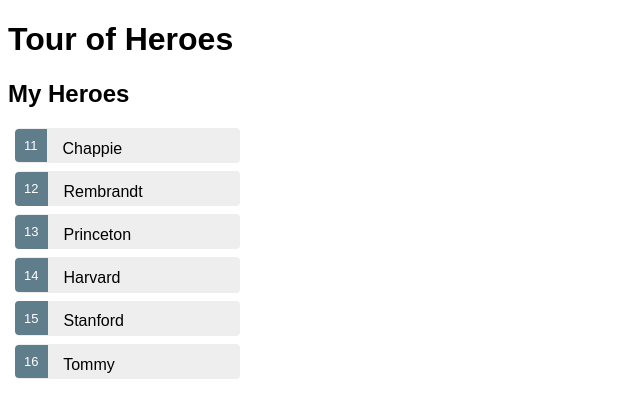
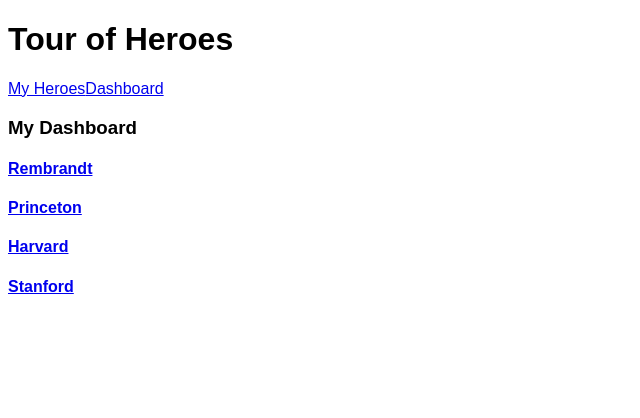
Before and after one commit to roggmatsz/AngularTutorial, an Angular app: page /dashboard in a window 1280 px wide. Shown: the top 418 px of the page, without its empty margins (0-640 px from the left). Built offline with nearby package versions, Linux system fonts and the light colour scheme.

Commit message:
Created AppRoutingModule to remove routing functionality from AppModule.

```diff
--- /dev/null
+++ b/src/app/app.component.html
@@ -0,0 +1,8 @@
+<h1>
+    {{title}}
+</h1>
+<nav>
+    <a routerLink="/heroes">My Heroes</a>
+    <a routerLink="/dashboard">Dashboard</a>
+</nav>
+<router-outlet></router-outlet>
--- a/src/app/app.component.ts
+++ b/src/app/app.component.ts
@@ -1,12 +1,7 @@
 import { Component } from '@angular/core';
 @Component({
     selector: 'app-root',
-    template: `
-        <h1>
-            {{title}}
-        </h1>
-        <my-heroes></my-heroes>
-    `
+    templateUrl: './app.component.html'
 })
 export class AppComponent {
     title = "Tour of Heroes";
--- /dev/null
+++ b/src/app/dashboard.component.html
@@ -0,0 +1,9 @@
+<h3>My Dashboard</h3>
+<div class="grid grid-pad">
+    <a *ngFor="let hero of heroes"
+     [routerLink]="['/detail', hero.id]" class="col-1-4">
+        <div class="module-hero">
+            <h4>{{hero.name}}</h4>
+        </div>
+    </a>
+</div>
--- /dev/null
+++ b/src/app/dashboard.component.ts
@@ -0,0 +1,16 @@
+import { Component, OnInit } from '@angular/core';
+import { Hero } from './hero';
+import { HeroService } from './hero.service';
+@Component({
+    selector: 'dashboard',
+    templateUrl: './dashboard.component.html'
+})
+export class DashboardComponent implements OnInit {
+    heroes: Hero[] = [];
+
+    constructor(private heroService: HeroService) {}
+    ngOnInit(): void {
+        this.heroService.getHeroes()
+         .then(heroes => this.heroes = heroes.slice(1, 5));
+    }
+}
--- a/src/app/hero-detail.component.html
+++ b/src/app/hero-detail.component.html
@@ -7,4 +7,5 @@
     <label>name:</label>
     <input [(ngModel)]="hero.name" placeholder="name">
   </div>
+  <button (click)="goBack()">Back</button>
 </div>
--- a/src/app/hero-detail.component.ts
+++ b/src/app/hero-detail.component.ts
@@ -1,10 +1,26 @@
-import { Component, Input } from '@angular/core';
+import { Component, Input, OnInit } from '@angular/core';
+import { ActivatedRoute, Params } from '@angular/router';
+import { Location } from '@angular/common';
+import 'rxjs/add/operator/switchMap';
+
 import { Hero } from './hero';
+import { HeroService } from './hero.service';
 
 @Component({
     selector: 'hero-detail',
     templateUrl: './hero-detail.component.html'
 })
-export class HeroDetailComponent{
+export class HeroDetailComponent implements OnInit {
     @Input() hero: Hero;
+    constructor(
+        private heroService: HeroService,
+        private location: Location,
+        private route: ActivatedRoute) { }
+    ngOnInit(): void {
+        this.route.params.switchMap((params: Params) =>
+            this.heroService.getHero(+params['id'])).subscribe(hero => this.hero = hero);
+    }
+    goBack(): void {
+        this.location.back();
+    }
 }
--- a/src/app/hero.service.ts
+++ b/src/app/hero.service.ts
@@ -12,4 +12,9 @@
             setTimeout(() => resolve(this.getHeroes()), 200);
         });
     }
+    getHero(id: Number): Promise<Hero> {
+        return this.getHeroes().then(
+            heroes => heroes.find(hero => hero.id === id)
+        );
+    }
 }
```
Also changed, not shown: src/app/app.module.ts (+6 -2 lines), src/app/app.routing.module.ts (added, +32 -0 lines).
